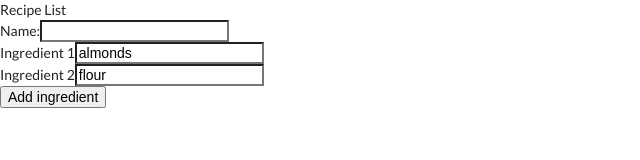
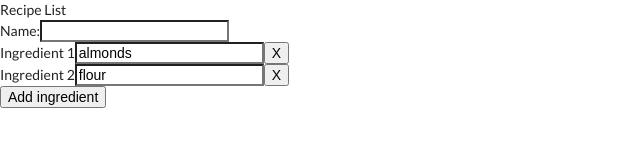
Before and after one commit to Simon-Oliver/recipeArchive, a React (Create React App) app: page /recipes/new in a window 1280 px wide. Shown: the top 160 px of the page, without its empty margins (0-640 px from the left). Built offline with nearby package versions, Linux system fonts and the light colour scheme.

Commit message:
Added functionality to add ingredient, edit ingredient and remove ingredient

```diff
--- a/src/components/AddRecipe.js
+++ b/src/components/AddRecipe.js
@@ -15,12 +15,23 @@ class AddRecipe extends React.Component {
   }
 
   handleOnRecipeInputChange(e, i) {
-    console.log(e.target);
-    // this.setState(prevState => {
-    //   const newIngredients = [...prevState.recipeIngredient];
-    //   newIngredients[i] = e.target.value;
-    //   return { recipeIngredient: newIngredients };
-    // });
+    const val = e.target.value;
+    this.setState(prevState => {
+      const newIngredients = [...prevState.recipeIngredient];
+      newIngredients[i] = val;
+      return { recipeIngredient: newIngredients };
+    });
+  }
+
+  handelDeletedIngredient(e) {
+    const { recipeIngredient } = this.state;
+    const val = e;
+    const array = [...recipeIngredient]; // make a separate copy of the array
+    const index = array.indexOf(val);
+    if (index !== -1) {
+      array.splice(index, 1);
+      this.setState({ recipeIngredient: array });
+    }
   }
 
   handleOnInputChange(e) {
@@ -51,6 +62,7 @@ class AddRecipe extends React.Component {
                 value={e}
                 onChange={f => this.handleOnRecipeInputChange(f, i)}
               />
+              <button onClick={() => this.handelDeletedIngredient(e)}>X</button>
             </div>
           ))}
         </div>
```
